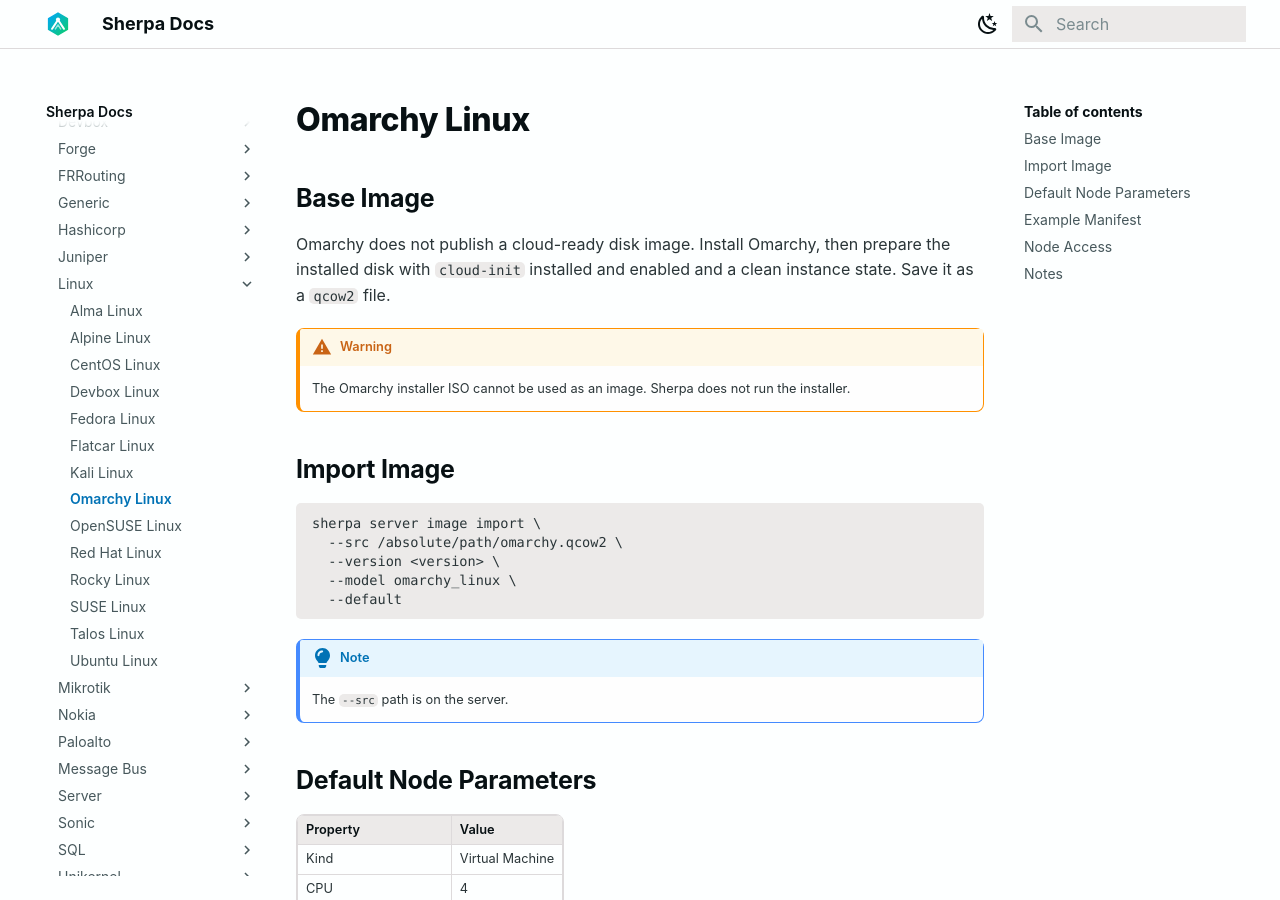
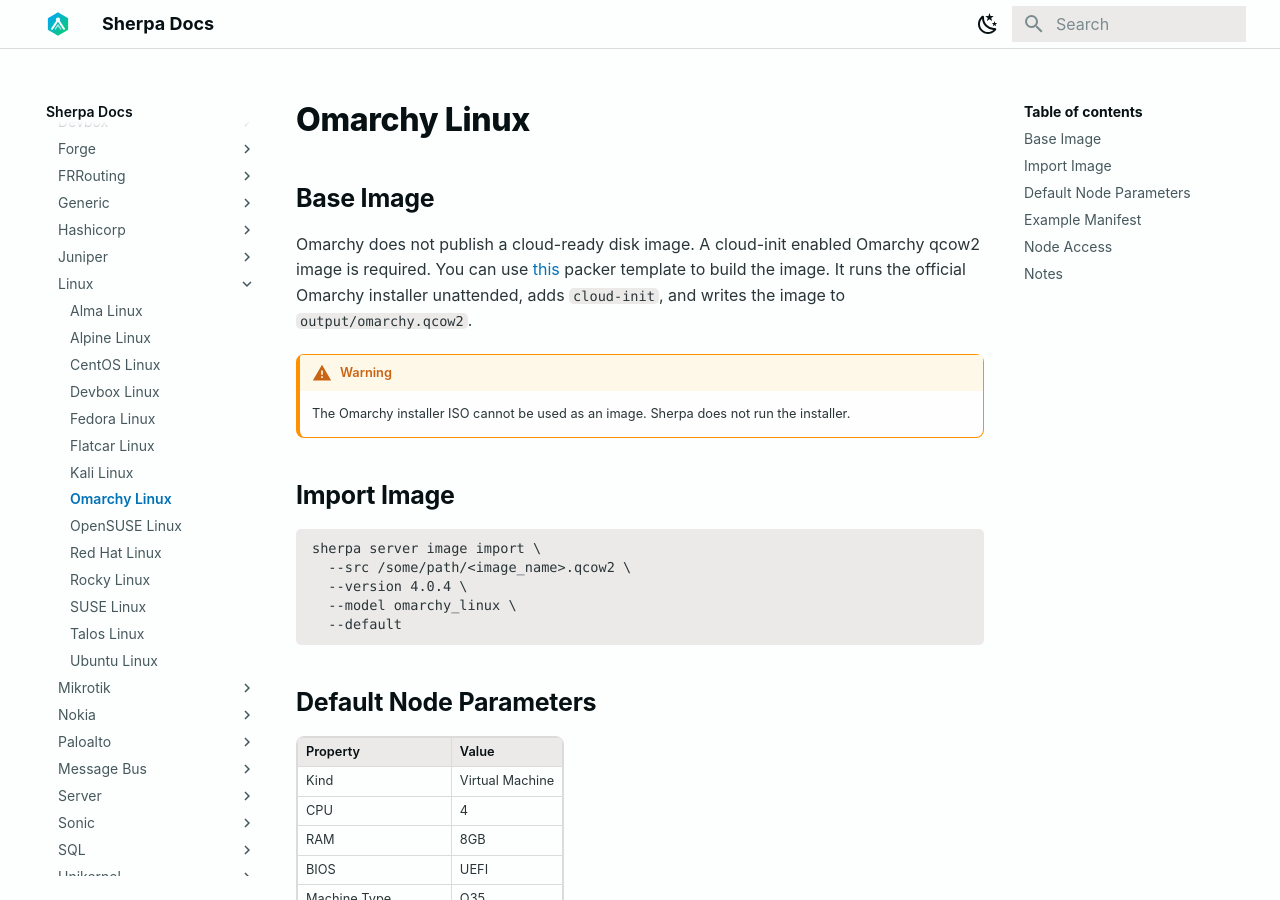
Before and after one commit to bwks/sherpa-docs, an MkDocs documentation site: the page built from docs/nodes/linux/omarchy-linux.md, in a window 1280 px wide and 900 px high. Built offline with MkDocs 1.6.1 and Material for MkDocs 9.7.7, drawn with Linux system fonts in a browser that asks for light colours.

Commit message:
docs: build the Omarchy base image with the packer template [skip ci]
Co-Authored-By: Claude Opus 5.5 <noreply@anthropic.com>

````diff
--- a/docs/nodes/linux/omarchy-linux.md
+++ b/docs/nodes/linux/omarchy-linux.md
@@ -2,8 +2,10 @@
 
 ## Base Image
 
-Omarchy does not publish a cloud-ready disk image. Install Omarchy, then prepare the installed
-disk with `cloud-init` installed and enabled and a clean instance state. Save it as a `qcow2` file.
+Omarchy does not publish a cloud-ready disk image. A cloud-init enabled Omarchy qcow2 image is
+required. You can use [this](https://github.com/bwks/packer-omarchy-linux) packer template to
+build the image. It runs the official Omarchy installer unattended, adds `cloud-init`, and writes
+the image to `output/omarchy.qcow2`.
 
 !!! Warning
     The Omarchy installer ISO cannot be used as an image. Sherpa does not run the installer.
@@ -12,14 +14,11 @@ disk with `cloud-init` installed and enabled and a clean instance state. Save it
 
 ```
 sherpa server image import \
-  --src /absolute/path/omarchy.qcow2 \
-  --version <version> \
+  --src /some/path/<image_name>.qcow2 \
+  --version 4.0.4 \
   --model omarchy_linux \
   --default
 ```
-
-!!! Note
-    The `--src` path is on the server.
 
 ## Default Node Parameters
 
````
